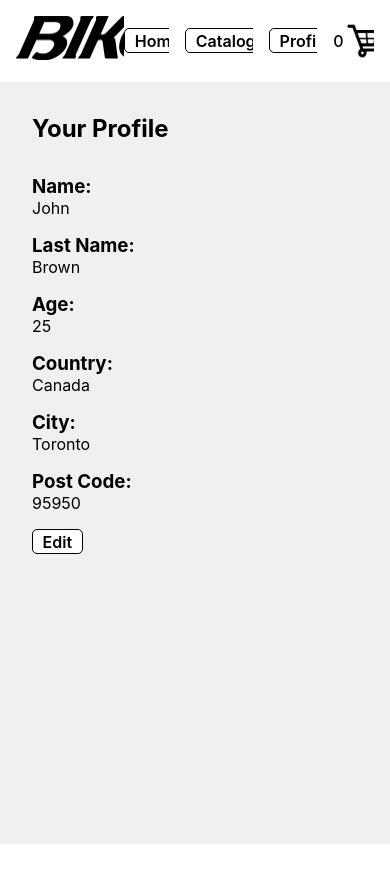
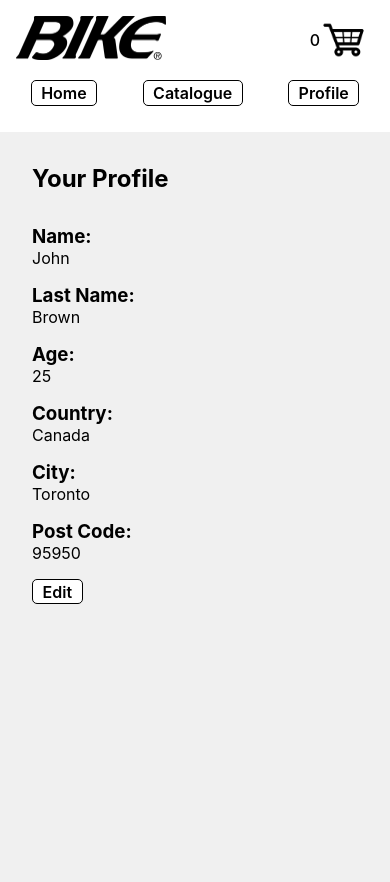
Before and after one commit to JustasGecevicius/e-commerce-shop, a React (Create React App) app: page /e-commerce-shop/profile in a window 390 px wide. Shown: the top 882 px of the page. Before the commit the page ends 844 px from the top, so only its background shows below. Built offline with nearby package versions, Linux system fonts and the light colour scheme.

Commit message:
added the mobile layout

```diff
--- a/src/App.js
+++ b/src/App.js
@@ -1,5 +1,5 @@
 import { useState } from "react";
-import "./css/App2.css";
+import "./App2.css";
 import { BrowserRouter, Route, Routes} from "react-router-dom";
 import HomePage from "./HomePage";
 import { Profile } from "./Profiles";
--- a/src/css/App2.css
+++ b/src/App2.css
@@ -321,3 +321,67 @@ button:active {
   flex-direction: column;
   margin-bottom: 1rem;
 }
+
+@media screen and (max-width: 500px) {
+  .header {
+    flex-direction: column;
+    justify-content: center;
+    align-items: flex-start;
+    row-gap: 1rem;
+  }
+  .header .linkToCart {
+    position: absolute;
+    right: 20px;
+    top: 15px;
+  }
+  .header .navButtons {
+    width: 100%;
+    display: flex !important;
+    justify-content: space-around !important;
+  }
+  .homeSection {
+    padding: 0;
+    display: flex;
+    justify-content: center;
+    align-items: center;
+    text-align: center;
+  }
+  .homeSection .innerDivWrapper {
+    padding: 0;
+  }
+  .selectedItems {
+    top: calc(90px + 2rem);
+  }
+  .shoppingCartItemCard {
+    flex-direction: column;
+    justify-content: center;
+    align-items: center;
+    height: -webkit-fit-content !important;
+    height: -moz-fit-content !important;
+    height: fit-content !important;
+  }
+  .shoppingCartItemCard .shoppingCartItemTextDiv {
+    padding: 1rem !important;
+  }
+  .shoppingCartItemCard .shoppingCartItemTextDiv .amountWrapper {
+    display: flex;
+    flex-direction: column;
+    row-gap: 1rem;
+    align-items: center;
+  }
+  .checkoutButton {
+    top: 150px !important;
+  }
+  .profilesBackground {
+    top: calc(100px + 2rem);
+  }
+}
+@media screen and (max-width: 720px) {
+  .bikeChoice {
+    flex-direction: column;
+    align-items: center;
+  }
+  .bikeChoice .choice {
+    width: 100% !important;
+  }
+}
--- a/src/App2.scss
+++ b/src/App2.scss
@@ -17,18 +17,13 @@
 
   .header{
     padding: 1rem;
-   // outline: solid red;
     z-index: 10;
     position: fixed;
     background-color: white;
     width: 100vw;
     display: flex;
-    //padding: 1rem;
-    //padding-top: 0;
-    //outline: solid red;
     justify-content: space-between;
     .navButtons{
-      //outline: solid orange;
         height: fit-content;
         display: flex;
         column-gap: 1rem;
@@ -36,11 +31,9 @@
     }
     .logoImage{
       width: 150px;
-      //outline: solid red;
     }
   }
   .cartImage{
-    //outline: solid red;
     max-width: 50px;
     &:hover{
         cursor: pointer;
@@ -50,7 +43,6 @@
 
     display: flex;
     align-items: center;
-    //margin-left: 1rem;
     text-decoration: none;
     min-width: 60px;
     justify-content: space-between;
@@ -111,7 +103,6 @@ padding-left: 5rem;
 
   /* CSS */
   button {
-    //outline: solid green;
     border: 1px solid black;
     border-radius: 5px;
     box-sizing: border-box;
@@ -121,7 +112,6 @@ padding-left: 5rem;
     font-family: Roobert,-apple-system,BlinkMacSystemFont,"Segoe UI",Helvetica,Arial,sans-serif,"Apple Color Emoji","Segoe UI Emoji","Segoe UI Symbol";
     font-size: 16px;
     font-weight: 600;
-    //margin: 0;
     padding: 0.1rem 0.6rem;
     transition: all 300ms cubic-bezier(.23, 1, 0.32, 1);
     touch-action: manipulation;
@@ -336,3 +326,65 @@ padding-left: 5rem;
       }
     }
   }
+
+  @media screen and (max-width: 500px){
+      .header{
+        flex-direction: column;
+        justify-content: center;
+        align-items: flex-start;
+        row-gap: 1rem;
+        .linkToCart{
+          position: absolute;
+          right: 20px;
+          top: 15px;
+        }
+        .navButtons{
+          width: 100%;
+          display: flex !important;
+          justify-content: space-around !important;
+        }
+      }
+      .homeSection{
+        padding: 0 ;
+        display: flex;
+        justify-content: center;
+        align-items: center;
+        text-align: center;
+        .innerDivWrapper{
+          padding: 0;
+        }
+      }
+      .selectedItems{
+        top:calc(90px + 2rem);
+      }
+      .shoppingCartItemCard{
+        flex-direction: column;
+        justify-content: center;
+        align-items: center;
+        height: fit-content !important;
+        .shoppingCartItemTextDiv{
+          padding: 1rem !important;
+          .amountWrapper{
+            display: flex;
+            flex-direction: column;
+            row-gap: 1rem;
+            align-items: center;
+          }
+        }
+      }
+      .checkoutButton{
+        top: 150px !important;
+      }
+      .profilesBackground{
+        top: calc(100px + 2rem);
+      }
+  }
+  @media screen and (max-width: 720px){
+    .bikeChoice{
+      flex-direction: column;
+      align-items: center;
+      .choice{
+        width: 100% !important;
+      }
+    }
+  }
--- a/src/Catalogue.js
+++ b/src/Catalogue.js
@@ -153,9 +153,6 @@ export const Catalogue = ({cart, setCart, cartCount, setCartCount, MountainRoadA
 
   useEffect (() => {fetchImages()},[]);
 
-  // useEffect (() => {
-  //   //console.log(displayItems)},[displayItems]);
-
   const updateCart = (e) => {
     const id = e["target"]["dataset"]["id"];
     const brand = e["target"]["dataset"]["brand"];
--- a/src/Sections/BikeSelection.js
+++ b/src/Sections/BikeSelection.js
@@ -13,7 +13,7 @@ export const BikeSelection = ({ displayBrand, displayTerrain, MountainRoadAll })
 
   return (
     <div className="bikeChoice">
-      <div className="brandChoice">
+      <div className="brandChoice choice">
         <h2> Choose a brand!</h2>
         <div className="checkBoxWrapper">
           <ItemSelector
@@ -36,7 +36,7 @@ export const BikeSelection = ({ displayBrand, displayTerrain, MountainRoadAll })
           />
         </div>
       </div>
-      <div className="terrainChoice">
+      <div className="terrainChoice choice">
         <h2>Choose a type!</h2>
         <div className="radioButtonWrapper">
 
--- a/src/Sections/Header.js
+++ b/src/Sections/Header.js
@@ -16,6 +16,7 @@ export const Header = ({ cartCount }) => {
           page="/e-commerce-shop/shopping%20cart"
           pageName="Shopping Cart"
           cartCount={cartCount}
+          className="cartbutton"
         />
       </div>
     </div>
```
Also changed, not shown: src/WebsiteImages/none.webp (added), src/WebsiteImages/pixel2.png (deleted).
